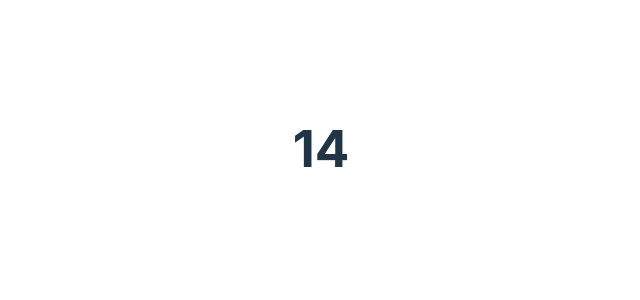
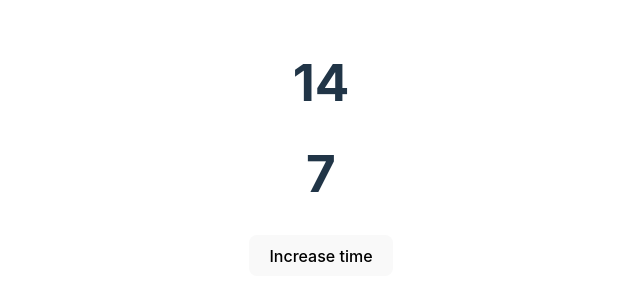
Before and after one commit to MagdalenaTyminska/React-test, a React (Vite) app: page / in a window 1280 px wide. Shown: the part 252-552 px from the top of the page, without its empty margins (319-959 px from the left). Built offline with nearby package versions, Linux system fonts and the light colour scheme.

Commit message:
changed interval

```diff
--- a/src/App.tsx
+++ b/src/App.tsx
@@ -1,10 +1,12 @@
 import "./App.scss";
 import { First } from "./First";
+import { Second } from "./Second";
 
 const App = () => {
   return (
     <>
       <First />
+      <Second />
     </>
   );
 };
--- /dev/null
+++ b/src/Second.tsx
@@ -0,0 +1,27 @@
+import { useEffect, useState } from "react";
+
+export const Second = () => {
+  const [counter, setCounter] = useState(0);
+  const [intervalTime, setIntervalTime] = useState(1000);
+
+  useEffect(() => {
+    const interval = setInterval(() => {
+      setCounter((prevCounter) => prevCounter + 1);
+    }, intervalTime);
+
+    return () => {
+      clearInterval(interval);
+    };
+  }, [intervalTime]);
+
+  const increaseTime = () => {
+    setIntervalTime((prevTime) => prevTime + 1000);
+  };
+
+  return (
+    <>
+      <h1>{counter}</h1>
+      <button onClick={increaseTime}>Increase time</button>
+    </>
+  );
+};
```
